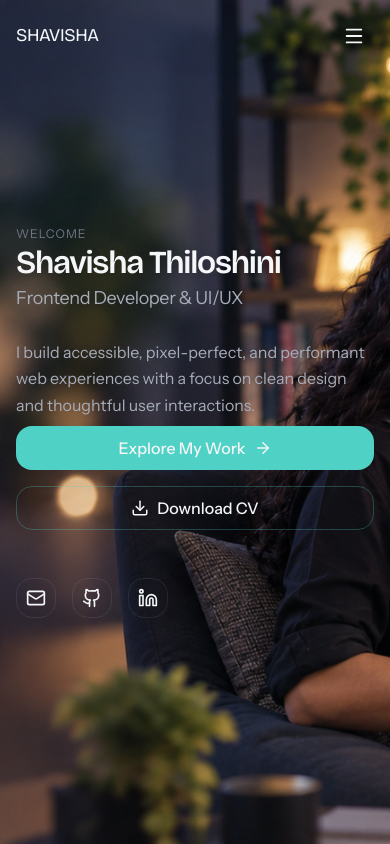
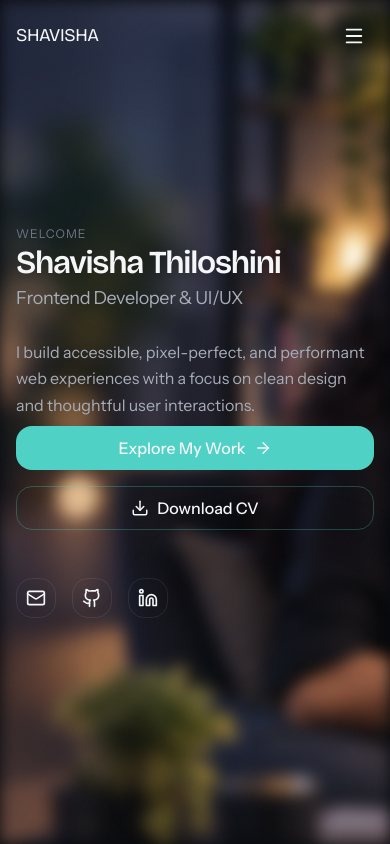
Before and after one commit to ShavishaThiloshini/MyPortfolio, a React (Vite) app in the folder shavisha-portfolio/: page / in a window 390 px wide. Shown: the top 844 px of the page. Built offline with nearby package versions, Linux system fonts and the light colour scheme.

Commit message:
Image blur

```diff
--- a/shavisha-portfolio/src/sections/Home.jsx
+++ b/shavisha-portfolio/src/sections/Home.jsx
@@ -27,7 +27,7 @@ export default function Home() {
         <img
           src={heroImage}
           alt="Space background"
-          className="w-full h-full object-cover"
+          className="w-full h-full object-cover blur-sm md:blur-none transition-all duration-300"
         />
       </div>
 
```
